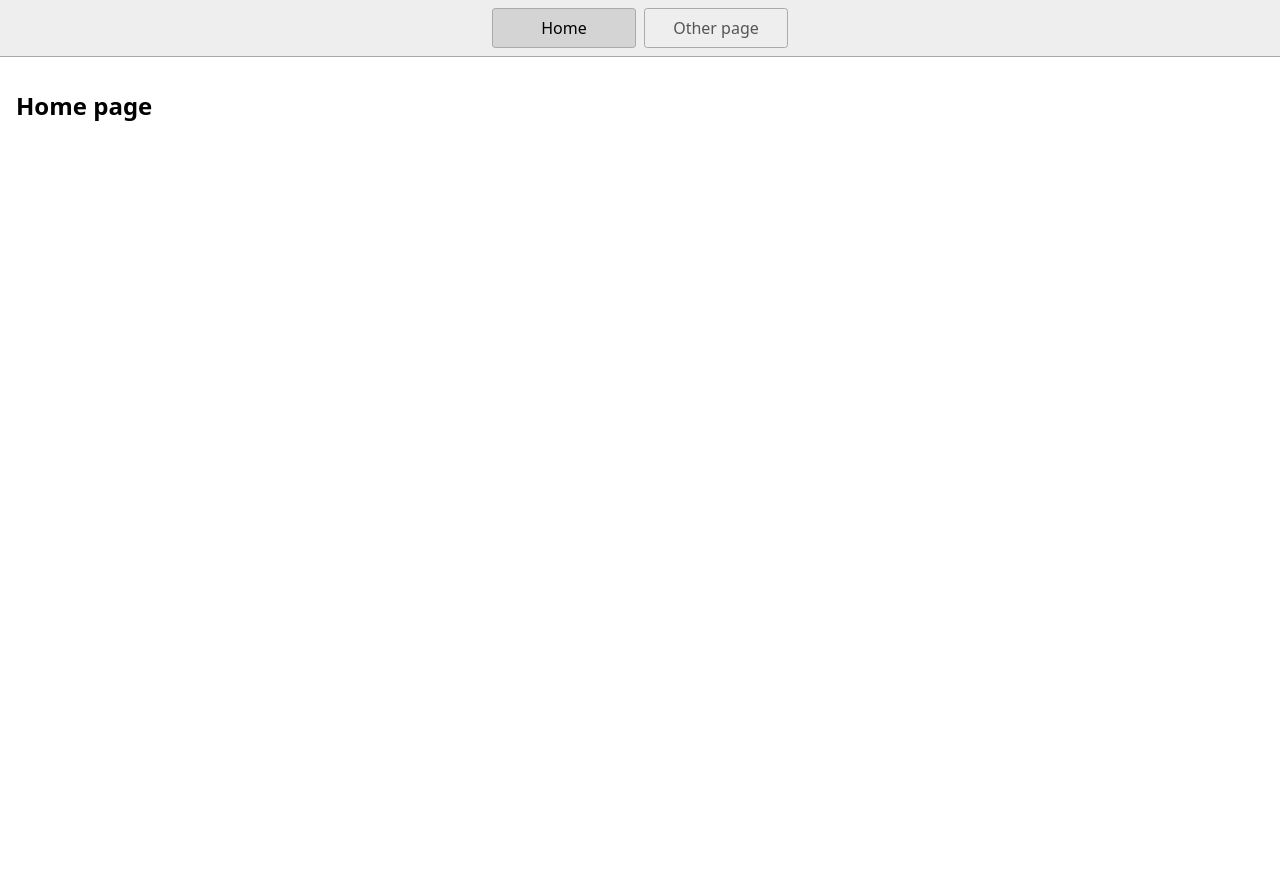
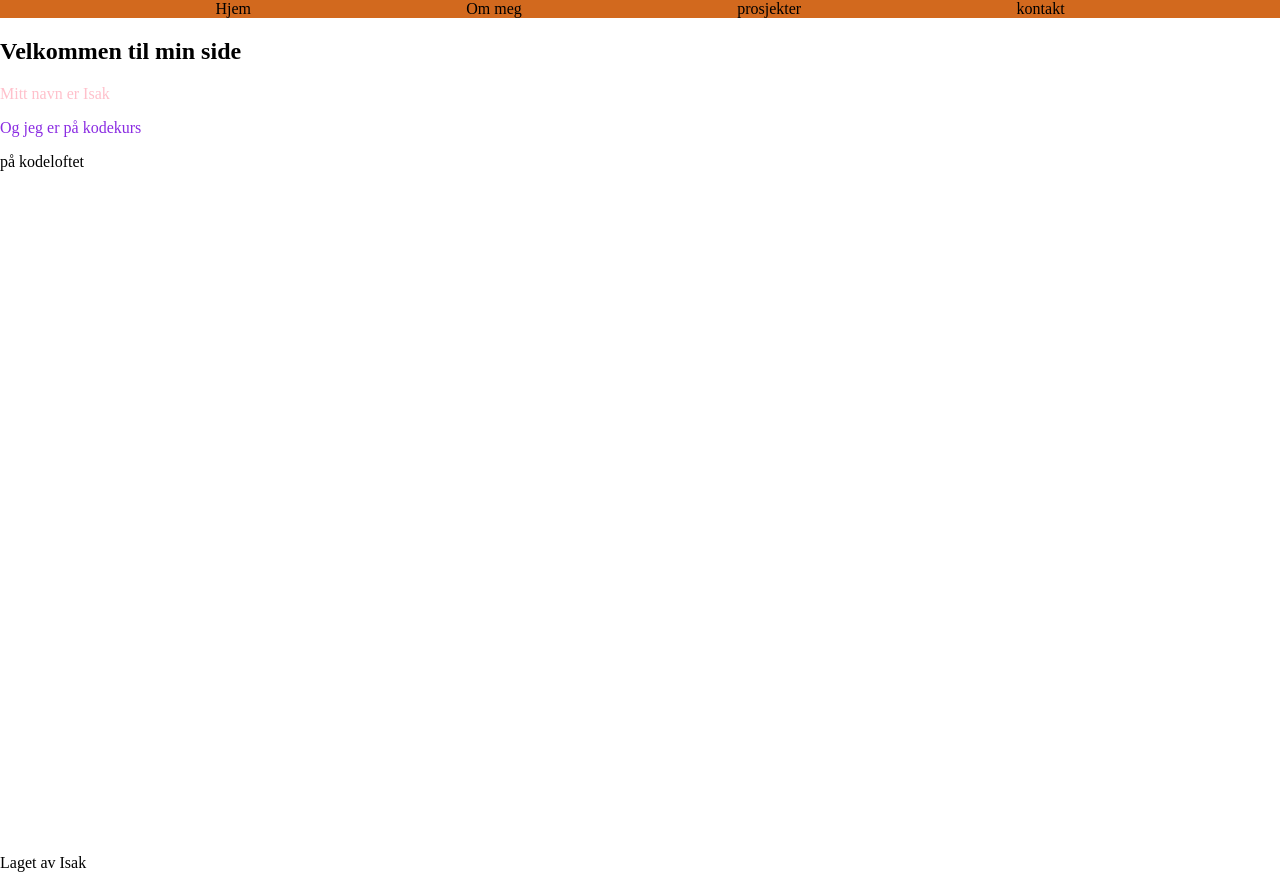
Before and after one commit to Paddedgoddess/stackblitz-starters-ewbgjp, a website: page index.html in a window 1280 px wide. Shown: the top 882 px of the page. Before the commit the page ends 800 px from the top, so only its background shows below. Drawn offline with Linux system fonts and the light colour scheme.

Commit message:
Min side

```diff
--- a/index.html
+++ b/index.html
@@ -12,12 +12,33 @@
     <script type="module" src="script.js"></script>
   </head>
   <body>
-    <nav>
-      <a href="/" aria-current="page">Home</a>
-      <a href="/page2.html">Other page</a>
-    </nav>
-    <main>
-      <h1>Home page</h1>
-    </main>
+<header>
+
+  <nav class="navBar">
+    <ul class="navUl">
+      <li>Hjem</li>
+      <li>Om meg</li>
+      <li>prosjekter</li>
+      <li>kontakt</li>
+    </ul>
+  </nav>
+
+</header>
+
+<main class="main">
+<section>
+  <h1>Velkommen til min side</h1>
+  <p class="pink">Mitt navn er Isak</p>
+  <p class="purple">Og jeg er på kodekurs</p>
+  <p>på kodeloftet</p>
+</section>
+
+</main>
+
+<footer>
+<p>Laget av Isak</p>
+<a href="https://github.com/Paddedgoddess" target="_blank">  <img class="githubIcon" src="github_icon.svg" alt="github-icon">
+</a>
+</footer>
   </body>
 </html>
--- a/styles.css
+++ b/styles.css
@@ -1,46 +1,36 @@
-* {
-  box-sizing: border-box;
+body {
+  margin: 0;
 }
 
-body {
-  margin: 0;
-  font-family: system-ui, sans-serif;
-  color: black;
-  background-color: white;
+
+.main {
+  min-height: 100vh;
+}
+.navBar {
+  background-color:chocolate;
+
 }
 
-nav {
+.navUl {
   display: flex;
-  flex-wrap: wrap;
+  flex-direction: row;
+  justify-content: space-evenly;
   align-items: center;
-  justify-content: center;
-  padding: 0.5rem;
-  gap: 0.5rem;
-  border-bottom: solid 1px #aaa;
-  background-color: #eee;
+  list-style-type: none;
+  padding-inline-start: 0;
+  margin-top: 0;
 }
 
-nav a {
-  display: inline-block;
-  min-width: 9rem;
-  padding: 0.5rem;
-  border-radius: 0.2rem;
-  border: solid 1px #aaa;
-  text-align: center;
-  text-decoration: none;
-  color: #555;
+.pink {
+  color:pink;
+
 }
 
-nav a[aria-current='page'] {
-  color: #000;
-  background-color: #d4d4d4;
+.purple{
+  color: blueviolet;
 }
 
-main {
-  padding: 1rem;
+.githubIcon {
+height: 10%;
+width: 10%;
 }
-
-h1 {
-  font-weight: bold;
-  font-size: 1.5rem;
-}
```
